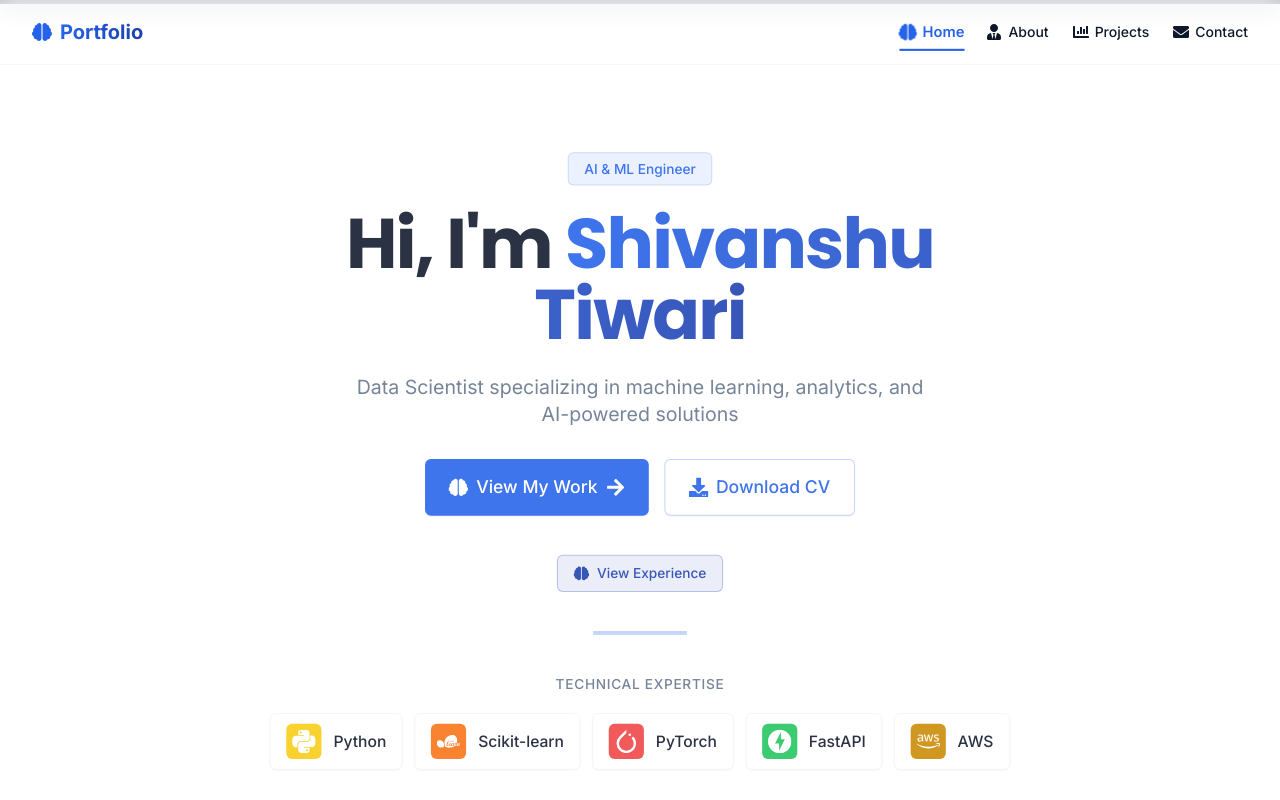
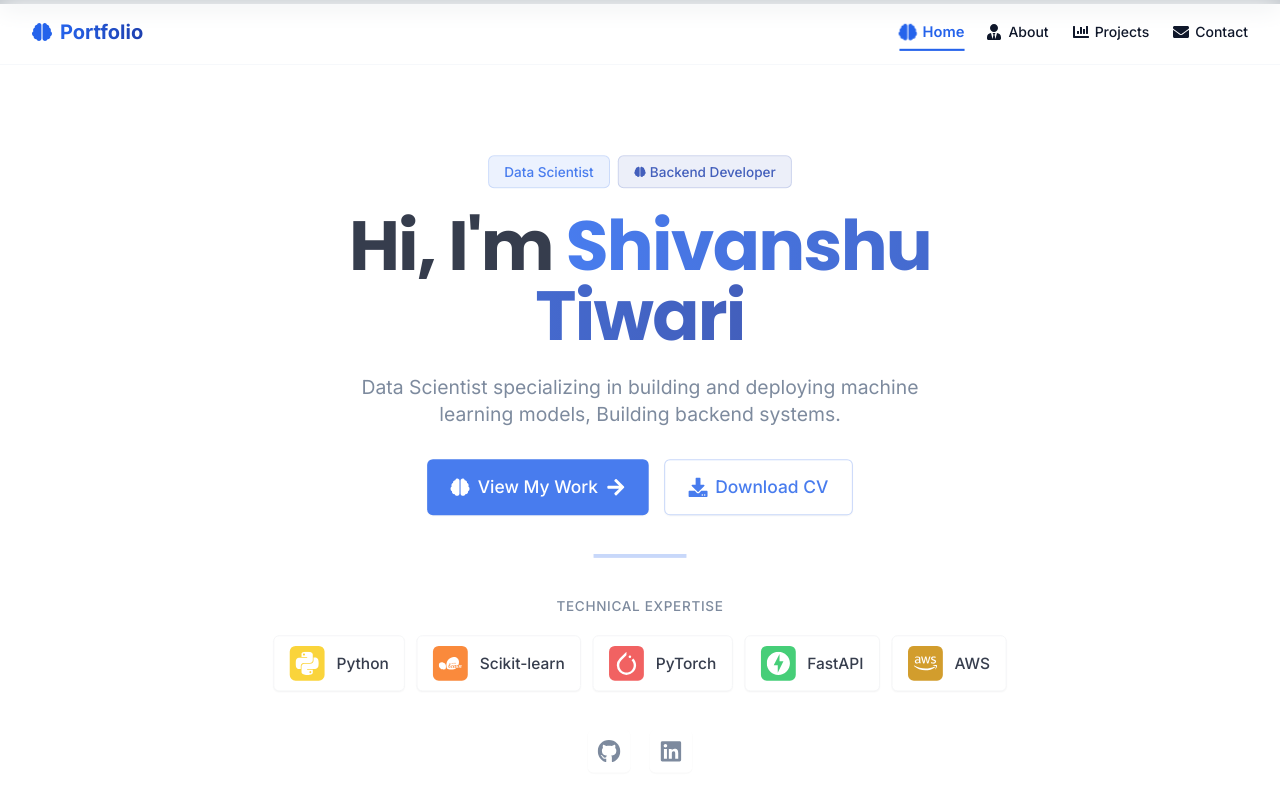
Before and after one commit to tirshiva/Analyst-Portfolio, a React (Vite) app: page / in a window 1280 px wide. Shown: the top 800 px of the page. Built offline with nearby package versions, Linux system fonts and the light colour scheme.

Commit message:
Improved UI for Hero Section

```diff
--- a/src/components/Hero.jsx
+++ b/src/components/Hero.jsx
@@ -5,8 +5,8 @@ import { SiPython, SiPytorch, SiAmazonaws, SiFastapi, SiScikitlearn } from 'reac
 const Hero = () => {
   const handleResumeDownload = () => {
     const link = document.createElement('a');
-    link.href = '/Resume_Data_Scientist.pdf';
-    link.download = 'Resume_Data_Scientist.pdf';
+    link.href = '/autoCV.pdf';
+    link.download = 'autoCV.pdf';
     document.body.appendChild(link);
     link.click();
     document.body.removeChild(link);
@@ -47,12 +47,12 @@ const Hero = () => {
           <motion.div className="max-w-3xl mx-auto" variants={itemVariants}>
             <motion.div className="mb-4 sm:mb-6 flex flex-col sm:flex-row gap-2 justify-center items-center" variants={itemVariants}>
               <span className="px-3 sm:px-4 py-1.5 bg-supply-primary/10 text-supply-primary rounded-md text-xs sm:text-sm font-medium inline-block border border-supply-primary/20">
-                AI & ML Engineer
+                Data Scientist
               </span>
-              {/* <span className="px-3 sm:px-4 py-1.5 bg-supply-secondary/10 text-supply-secondary rounded-md text-xs sm:text-sm font-medium inline-block border border-supply-secondary/20 flex items-center gap-1">
+              <span className="px-3 sm:px-4 py-1.5 bg-supply-secondary/10 text-supply-secondary rounded-md text-xs sm:text-sm font-medium inline-block border border-supply-secondary/20 flex items-center gap-1">
                 <FaBrain className="w-3 h-3" />
-                AI & ML Certified
-              </span> */}
+                Backend Developer
+              </span>
             </motion.div>
 
             <motion.h1
@@ -66,7 +66,7 @@ const Hero = () => {
               className="text-supply-gray mb-6 sm:mb-8 text-base sm:text-lg md:text-xl leading-relaxed mx-auto px-4 sm:px-6 md:px-8 max-w-full sm:max-w-2xl"
               variants={itemVariants}
             >
-              Data Scientist specializing in machine learning, analytics, and AI-powered solutions
+              Data Scientist specializing in building and deploying machine learning models, Building backend systems.
             </motion.p>
 
             <motion.div
@@ -88,7 +88,7 @@ const Hero = () => {
               </motion.button>
             </motion.div>
 
-            <motion.div
+            {/* <motion.div
               className="flex justify-center mb-8 sm:mb-10"
               variants={itemVariants}
             >
@@ -99,7 +99,7 @@ const Hero = () => {
                 <FaBrain className="w-4 h-4" />
                 View Experience
               </motion.a>
-            </motion.div>
+            </motion.div> */}
 
             {/* Horizontal line separator */}
             <motion.div
```
Also changed, not shown: 1 other file (tests, documents, lock files or other folders).
